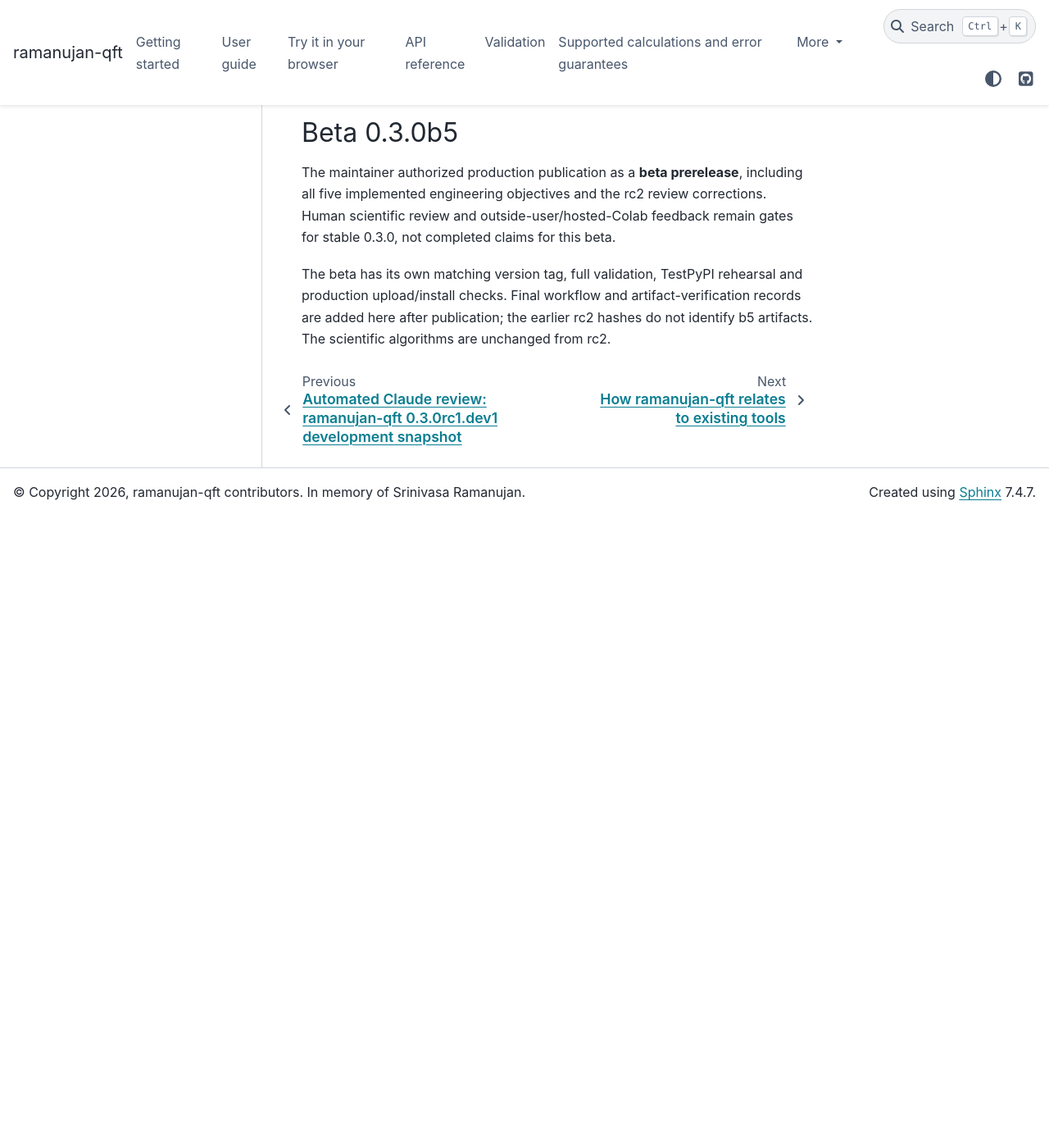
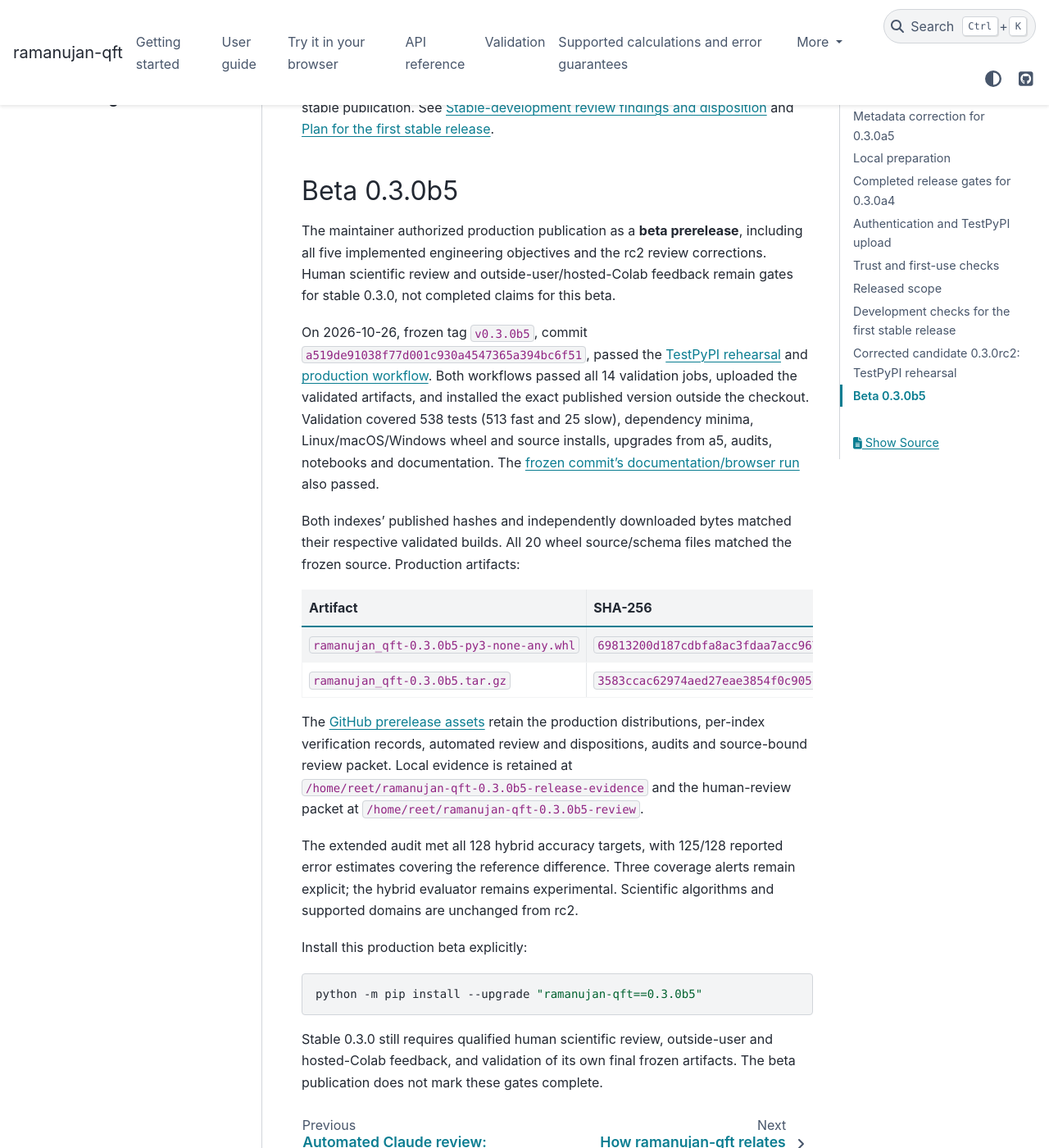
Before and after one commit to reetanshuh1998/Ramanujan_master_theorem, a Sphinx documentation site: the page built from docs/RELEASING.md, in a window 1280 px wide and 1400 px high, scrolled down 7409 px. Shown: the whole window at 82% size. Built offline with Sphinx 7.4.7 and the PyData theme 0.15.4, drawn with Linux system fonts in a browser that asks for light colours; pages that are not in the unit, such as notebooks, are missing from menus; before the commit the page ends 8039 px from its top, so only the background shows below that; some of the changed text lies outside the part shown.

Commit message:
docs: record verified 0.3.0b5 beta publication

````diff
--- a/docs/RELEASING.md
+++ b/docs/RELEASING.md
@@ -1,4 +1,7 @@
 # Release record and checklist
+
+Current production beta: **[0.3.0b5](https://pypi.org/project/ramanujan-qft/0.3.0b5/)**, published on 2026-10-26.
+All five engineering objectives are included; stable qualification remains pending.
 
 Previous production release: **[0.3.0a5](https://pypi.org/project/ramanujan-qft/0.3.0a5/)**
 on 2026-10-24, correcting the author metadata and documentation.
@@ -264,7 +267,7 @@ The preceding rc1 rehearsal was cancelled before upload after discovering
 missing source-archive review-support files. Its frozen tag is unchanged;
 rc2 includes those files and validates archive contents in CI.
 
-**Production remains 0.3.0a5.** The maintainer explicitly retained the human
+**At the rc2 rehearsal, production remained 0.3.0a5.** The maintainer explicitly retained the human
 scientific-review and outside-user/interactive-Colab gates on 2026-10-25.
 The successful rehearsal does not mark them complete or authorize stable
 publication. See {doc}`REVIEW_DISPOSITION` and {doc}`STABLE_RELEASE_PLAN`.
@@ -277,7 +280,43 @@ including all five implemented engineering objectives and the rc2 review
 corrections. Human scientific review and outside-user/hosted-Colab feedback
 remain gates for stable 0.3.0, not completed claims for this beta.
 
-The beta has its own matching version tag, full validation, TestPyPI rehearsal
-and production upload/install checks. Final workflow and artifact-verification
-records are added here after publication; the earlier rc2 hashes do not identify
-b5 artifacts. The scientific algorithms are unchanged from rc2.
+On 2026-10-26, frozen tag `v0.3.0b5`, commit
+`a519de91038f77d001c930a4547365a394bc6f51`, passed the
+[TestPyPI rehearsal](https://github.com/reetanshuh1998/Ramanujan_master_theorem/actions/runs/40263665125)
+and [production workflow](https://github.com/reetanshuh1998/Ramanujan_master_theorem/actions/runs/40264282189).
+Both workflows passed all 14 validation jobs, uploaded the validated artifacts,
+and installed the exact published version outside the checkout. Validation
+covered 538 tests (513 fast and 25 slow), dependency minima, Linux/macOS/Windows
+wheel and source installs, upgrades from a5, audits, notebooks and documentation.
+The [frozen commit's documentation/browser run](https://github.com/reetanshuh1998/Ramanujan_master_theorem/actions/runs/40220404576)
+also passed.
+
+Both indexes' published hashes and independently downloaded bytes matched their
+respective validated builds. All 20 wheel source/schema files matched the frozen
+source. Production artifacts:
+
+| Artifact | SHA-256 |
+|---|---|
+| `ramanujan_qft-0.3.0b5-py3-none-any.whl` | `69813200d187cdbfa8ac3fdaa7acc9674840f4d69dc75c69365fa1ddfe2316da` |
+| `ramanujan_qft-0.3.0b5.tar.gz` | `3583ccac62974aed27eae3854f0c9051b41798abe6a12c0036cadf5bcb48aa8e` |
+
+The [GitHub prerelease assets](https://github.com/reetanshuh1998/Ramanujan_master_theorem/releases/tag/v0.3.0b5)
+retain the production distributions, per-index verification records, automated
+review and dispositions, audits and source-bound review packet. Local evidence
+is retained at `/home/reet/ramanujan-qft-0.3.0b5-release-evidence` and the human-review
+packet at `/home/reet/ramanujan-qft-0.3.0b5-review`.
+
+The extended audit met all 128 hybrid accuracy targets, with 125/128 reported
+error estimates covering the reference difference. Three coverage alerts remain
+explicit; the hybrid evaluator remains experimental. Scientific algorithms and
+supported domains are unchanged from rc2.
+
+Install this production beta explicitly:
+
+```bash
+python -m pip install --upgrade "ramanujan-qft==0.3.0b5"
+```
+
+Stable 0.3.0 still requires qualified human scientific review, outside-user and
+hosted-Colab feedback, and validation of its own final frozen artifacts. The beta
+publication does not mark these gates complete.
````
Also changed, not shown: docs/STABLE_RELEASE_PLAN.md (+15 -4 lines).
